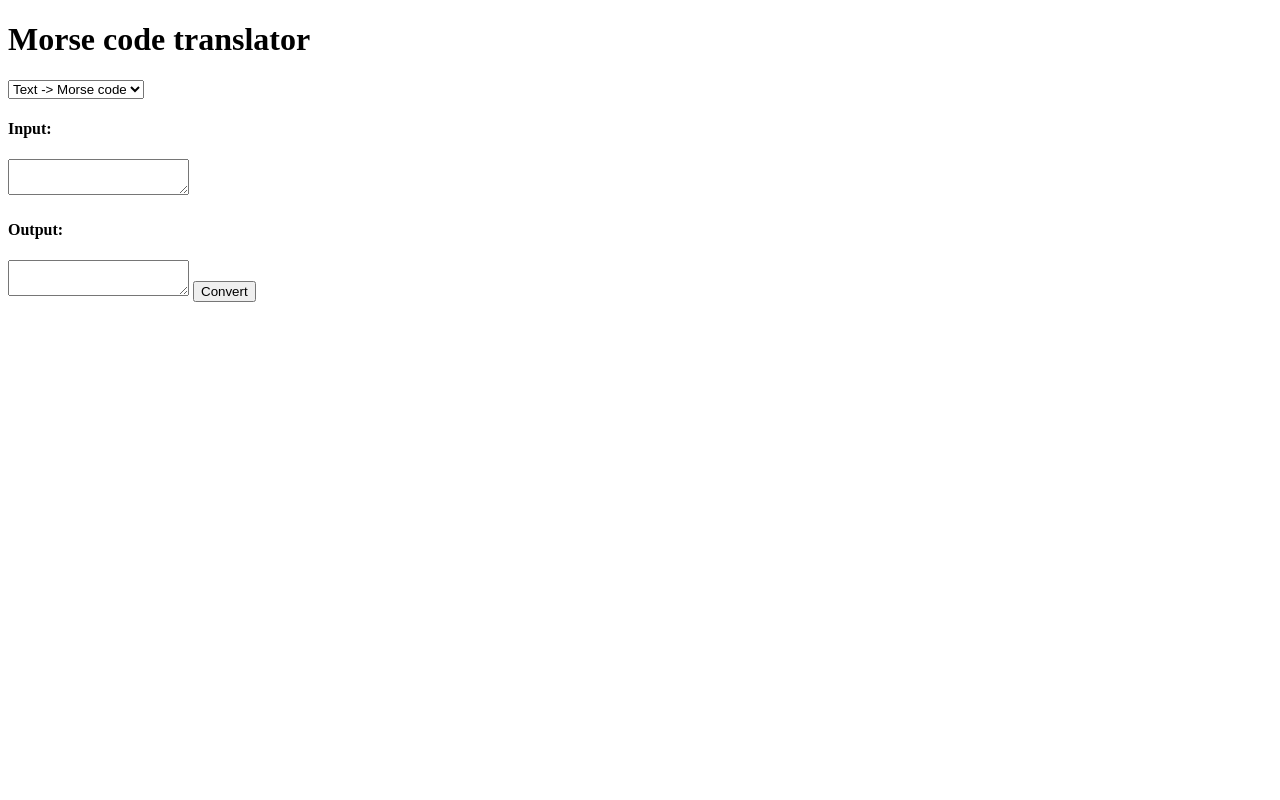
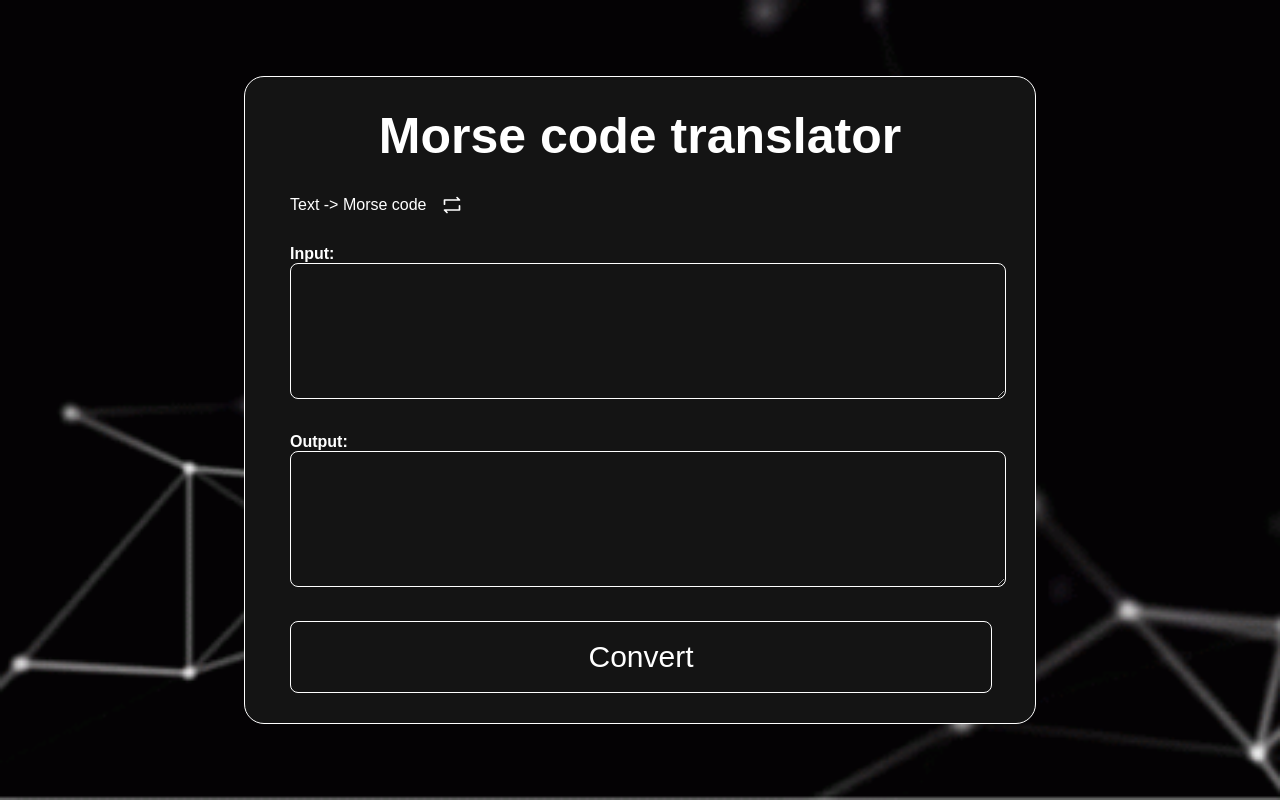
Before and after one commit to theglobehead/morse-code, a plain HTML site: page index.html in a window 1280 px wide. Drawn offline with nearby package versions, Linux system fonts and the light colour scheme; a web font is replaced by a local one.

Commit message:
feat: added css styles to project

```diff
--- a/index.html
+++ b/index.html
@@ -5,30 +5,41 @@
     <meta http-equiv="X-UA-Compatible" content="IE=edge">
     <meta name="viewport" content="width=device-width, initial-scale=1.0">
     <script src="https://ajax.googleapis.com/ajax/libs/jquery/3.6.1/jquery.min.js"></script>
+    <link rel="preconnect" href="https://fonts.googleapis.com">
+    <link rel="preconnect" href="https://fonts.gstatic.com" crossorigin>
+    <link rel="preconnect" href="https://fonts.googleapis.com">
+    <link rel="preconnect" href="https://fonts.gstatic.com" crossorigin>
+    <link href="https://fonts.googleapis.com/css2?family=Geo&display=swap" rel="stylesheet">
+    <link rel="stylesheet" href="/scss/main.css">
     <title>Morse code</title>
 </head>
 <body>
     <div class="container">
         <h1>Morse code translator</h1>
+
+        <div class="input-mode-container">
+            <div class="option selected" value="text">
+                Text -> Morse code
+            </div>
+            <div class="option" value="morse">
+                Morse code -> Text
+            </div>
+            <img class="switch" src="/media/switch.svg" onclick="setInputMode($(this).parent())">
+        </div>
+
         <div class="field-container">
-            <select
-                id="input-mode-select"
-                onchange="setInputMode($(this).val())"
-            >
-                <option value="text" selected>Text -> Morse code</option>
-                <option value="morse">Morse code -> Text</option>
-            </select>
             <h4>Input:</h4>
-            <textarea id="input-textarea"></textarea>
+            <textarea class="textarea" id="input-textarea"></textarea>
         </div>
 
         <div class="field-container">
             <h4>Output:</h4>
-            <textarea id="output-textarea"></textarea>
-            <button onclick="convertInput()" id="convert-button">
-                Convert
-            </button>
+            <textarea class="textarea" id="output-textarea"></textarea>
         </div>
+
+        <div onclick="convertInput()" id="convert-button">
+            Convert
+        </button>
     </div>
     <script src="script.js"></script>
 </body>
--- a/script.js
+++ b/script.js
@@ -45,8 +45,10 @@ let textToMorseDict = {
     " ": "/",
 }
 
-function setInputMode(mode){
-    inputMode = mode
+function setInputMode($inputModeContainer){
+    $inputModeContainer.find(".option").toggleClass("selected")
+
+    inputMode = $inputModeContainer.find(".option.selected:first").attr("value")
 }
 
 function getKeyByValue(object, value) {
--- /dev/null
+++ b/scss/_defs.scss
@@ -0,0 +1,26 @@
+$black: #000;
+$blacks-middle: #141414;
+$blacks-lite: #3f3f52;
+$blacks-light: #70707B;
+$gray-super-dark: #9999ab;
+$gray-more-dark: #ABABBF;
+$gray-dark: #CACADD;
+$gray-background: #E0E0EA;
+$gray-table: #F1F1F9;
+$white: #ffffff;
+$transparent: #00000000;
+$warm-white: #FFEEEE;
+$warm-lite: #FF9882;
+$warm-red: #F47E64;
+$warm-dark-red: #B00000;
+$warm-orange: #FFC359;
+$green-dark: #0AB089;
+$green-middle: #51CDA8;
+$green-light: #6FE7C3;
+$purple-dark: #40406B;
+$purple-saturated: #4343FF;
+$purple-middle: #7A7AFF;
+$purple-distinct: #7E62FA;
+$purple-light: #C7C7FB;
+$purple-super-light: #DDDDFD;
+$purple-white: #EBEBFE;
--- /dev/null
+++ b/scss/main.scss
@@ -0,0 +1,97 @@
+@import '_defs.scss';
+
+body{
+    font-family: 'Geo', sans-serif;
+    margin: 0;
+    background-color: $black;
+    background-image: url("/media/black-background.gif");
+    background-size: cover;
+
+    color: $white;
+
+    display: flex;
+    justify-content: center;
+    align-items: center;
+
+    width: 100%;
+    min-height: 100vh;
+    height: fit-content;
+    padding: 20px;
+    box-sizing: border-box;
+}
+
+.container{
+    height: fit-content;
+    min-width: 700px;
+
+    background-color: $blacks-middle;
+    border: 1px solid $white;
+    border-radius: 20px;
+    padding: 30px 45px;
+
+    display: flex;
+    flex-direction: column;
+    align-items: flex-start;
+    justify-content: space-between;
+    row-gap: 30px;
+
+    h1{
+        margin: 0;
+        width: 100%;
+        text-align: center;
+        font-size: 50px;
+    }
+
+    .input-mode-container{
+        display: inline-flex;
+        align-items: center;
+        column-gap: 15px;
+
+        .option:not(.selected){
+            display: none;
+        }
+
+        .switch{
+            width: 20px;
+            height: 20px;
+            cursor: pointer;
+
+            filter: invert(1);
+        }
+    }
+
+    .field-container{
+        width: 100%;
+
+        h4{
+            margin: 0;
+        }
+
+        .textarea{
+            min-width: 100%;
+            height: 120px;
+            background: $blacks-middle;
+            border: 1px solid $white;
+            border-radius: 8px;
+            color: $white;
+            padding: 7px;
+        }
+    }
+
+    #convert-button{
+        width: fit-content;
+        min-width: 100%;
+        height: 70px;
+        font-size: 30px;
+
+        background: $blacks-middle;
+        border: 1px solid $white;
+        border-radius: 8px;
+
+        display: flex;
+        justify-content: center;
+        align-items: center;
+
+        cursor: pointer;
+    }
+}
```
Also changed, not shown: media/black-background.gif (added), media/switch.svg (added), scss/main.css (added), 1 other file.
